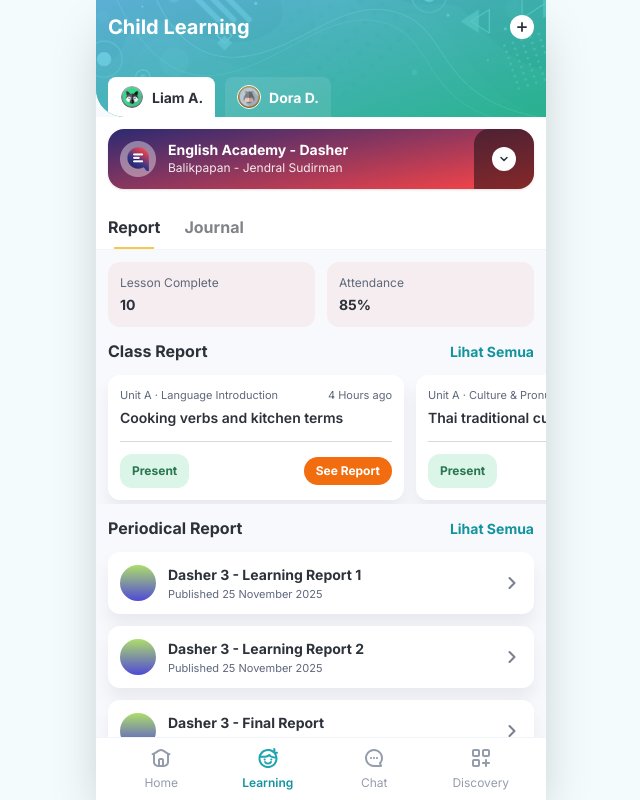
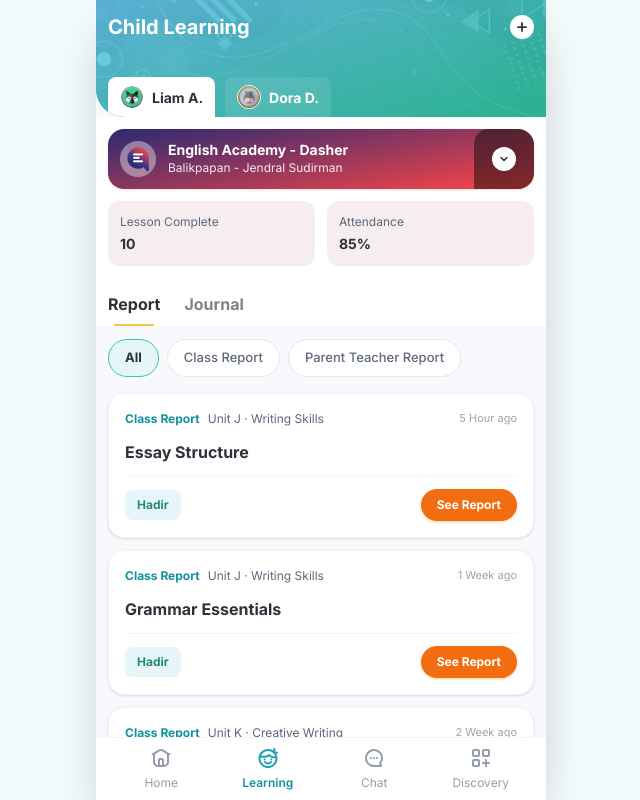
Before and after one commit to hhidro29/parent-app, a Next.js app in the folder apps/web/: page /learning in a window 1280 px wide. Shown: the whole page, without its empty margins (319-959 px from the left). Built offline with nearby package versions, Linux system fonts and the light colour scheme.

Commit message:
feat(learning): rearrange stats section and unify report list

```diff
--- a/apps/web/src/app/learning/page.tsx
+++ b/apps/web/src/app/learning/page.tsx
@@ -71,45 +71,79 @@ const LIAM_JOURNAL = [
     }
 ];
 
-const CLASS_REPORTS = [
+const ALL_REPORTS = [
     {
-        id: "1",
-        unit: "Unit A · Language Introduction",
-        title: "Cooking verbs and kitchen terms",
-        time: "4 Hours ago",
-        status: "Present",
+        id: "c1",
+        type: "Class Report",
+        unit: "Unit J · Writing Skills",
+        title: "Essay Structure",
+        time: "5 Hour ago",
+        status: "Hadir",
         statusColor: "bg-[#dbf5e8] text-[#2a7650]",
+        link: "/learning/report/1"
     },
     {
-        id: "2",
-        unit: "Unit A · Culture & Pronunciation",
-        title: "Thai traditional cuisine",
-        time: "2 Days ago",
-        status: "Present",
+        id: "c2",
+        type: "Class Report",
+        unit: "Unit J · Writing Skills",
+        title: "Grammar Essentials",
+        time: "1 Week ago",
+        status: "Hadir",
         statusColor: "bg-[#dbf5e8] text-[#2a7650]",
-    }
-];
-
-const PERIODICAL_REPORTS = [
-    {
-        title: "Dasher 3 - Learning Report 1",
-        date: "Published 25 November 2025",
+        link: "/learning/report/2"
     },
     {
-        title: "Dasher 3 - Learning Report 2",
-        date: "Published 25 November 2025",
+        id: "c3",
+        type: "Class Report",
+        unit: "Unit K · Creative Writing",
+        title: "Character Development",
+        time: "2 Week ago",
+        status: "Hadir",
+        statusColor: "bg-[#dbf5e8] text-[#2a7650]",
+        link: "/learning/report/3"
     },
     {
-        title: "Dasher 3 - Final Report",
-        date: "Published 25 November 2025",
+        id: "c4",
+        type: "Class Report",
+        unit: "Unit L · Literature Analysis",
+        title: "Poetry Techniques",
+        time: "3 Week ago",
+        status: "Hadir",
+        statusColor: "bg-[#dbf5e8] text-[#2a7650]",
+        link: "/learning/report/4"
+    },
+    {
+        id: "p1",
+        type: "Teacher Parent Report",
+        title: "[kids Name] - Learning Report 1",
+        time: "3 Week ago",
+        link: "#"
+    },
+    {
+        id: "c5",
+        type: "Class Report",
+        unit: "Unit M · Research Skills",
+        title: "Citing Sources",
+        time: "4 Week ago",
+        status: "Hadir",
+        statusColor: "bg-[#dbf5e8] text-[#2a7650]",
+        link: "/learning/report/5"
     }
 ];
 
 export default function LearningPage() {
     const [selectedChildId, setSelectedChildId] = useState("liam");
     const [activeTab, setActiveTab] = useState<"report" | "journal">("report");
+    const [reportFilter, setReportFilter] = useState("All");
 
     const selectedChild = CHILDREN_DATA.find(c => c.id === selectedChildId) || CHILDREN_DATA[0];
+
+    const filteredReports = ALL_REPORTS.filter(report => {
+        if (reportFilter === "All") return true;
+        if (reportFilter === "Class Report") return report.type === "Class Report";
+        if (reportFilter === "Parent Teacher Report") return report.type === "Teacher Parent Report";
+        return true;
+    });
 
     return (
         <div className="flex flex-col min-h-full w-full bg-[#F7F9FD] pb-[100px]">
@@ -207,6 +241,20 @@ export default function LearningPage() {
                 </div>
             </div>
 
+            {/* Stats Section */}
+            <div className="w-full px-[12px] pb-[12px] bg-white">
+                <div className="flex gap-[12px] w-full">
+                    <div className="flex-1 bg-[#F5EDEF] rounded-[12px] p-[12px]">
+                        <p className="font-['Inter'] font-normal text-[12px] text-[#5E677B] mb-[2px]">Lesson Complete</p>
+                        <p className="font-['Inter'] font-bold text-[14px] text-[#2C313A]">{selectedChild.stats.lessonComplete}</p>
+                    </div>
+                    <div className="flex-1 bg-[#F5EDEF] rounded-[12px] p-[12px]">
+                        <p className="font-['Inter'] font-normal text-[12px] text-[#5E677B] mb-[2px]">Attendance</p>
+                        <p className="font-['Inter'] font-bold text-[14px] text-[#2C313A]">{selectedChild.stats.attendance}</p>
+                    </div>
+                </div>
+            </div>
+
             {/* Main Tabs */}
             <div className="w-full px-[12px] bg-white flex gap-[24px] border-b border-[#F1F5F9]">
                 {["Report", "Journal"].map(tab => (
@@ -229,74 +277,69 @@ export default function LearningPage() {
             <div className="flex flex-col p-[12px] gap-[12px]">
                 {activeTab === "report" ? (
                     <>
-                        {/* Stats Section */}
-                        <div className="flex gap-[12px] w-full">
-                            <div className="flex-1 bg-[#F5EDEF] rounded-[12px] p-[12px]">
-                                <p className="font-['Inter'] font-normal text-[12px] text-[#5E677B] mb-[2px]">Lesson Complete</p>
-                                <p className="font-['Inter'] font-bold text-[14px] text-[#2C313A]">{selectedChild.stats.lessonComplete}</p>
-                            </div>
-                            <div className="flex-1 bg-[#F5EDEF] rounded-[12px] p-[12px]">
-                                <p className="font-['Inter'] font-normal text-[12px] text-[#5E677B] mb-[2px]">Attendance</p>
-                                <p className="font-['Inter'] font-bold text-[14px] text-[#2C313A]">{selectedChild.stats.attendance}</p>
-                            </div>
+                        {/* Filter Pills */}
+                        <div className="flex gap-[8px] overflow-x-auto pb-[4px] -mx-[12px] px-[12px] scrollbar-hide">
+                            {["All", "Class Report", "Parent Teacher Report"].map(filter => (
+                                <button
+                                    key={filter}
+                                    onClick={() => setReportFilter(filter)}
+                                    className={`px-[16px] py-[8px] rounded-full border whitespace-nowrap transition-colors ${reportFilter === filter
+                                        ? "bg-[#E6F6F8] border-[#34CE9E] text-[#2C313A] font-bold"
+                                        : "bg-white border-[#E2E8F0] text-[#5E677B]"
+                                        } text-[13px]`}
+                                >
+                                    {filter}
+                                </button>
+                            ))}
                         </div>
 
-                        {/* Class Report Section */}
+                        {/* Unified Report List */}
                         <div className="flex flex-col gap-[12px]">
+                            {filteredReports.map((report) => (
+                                <div key={report.id} className="bg-white rounded-[16px] p-[16px] flex flex-col gap-[12px] shadow-sm border border-slate-100">
+                                    {/* Header */}
                                     <div className="flex items-center justify-between">
-                                <h2 className="font-['Inter'] font-bold text-[16px] text-[#2C313A]">Class Report</h2>
-                                <Link href="/learning/report" className="font-['Inter'] font-bold text-[14px] text-[#13939E]">Lihat Semua</Link>
+                                        <div className="flex items-center gap-[8px] overflow-hidden">
+                                            <span className={`font-['Inter'] font-bold text-[12px] whitespace-nowrap ${report.type === "Class Report" ? "text-[#13939E]" : "text-[#F26D0F]"
+                                                }`}>
+                                                {report.type}
+                                            </span>
+                                            {report.unit && (
+                                                <span className="font-['Inter'] font-normal text-[12px] text-[#5E677B] truncate">
+                                                    {report.unit}
+                                                </span>
+                                            )}
+                                        </div>
+                                        <span className="font-['Inter'] font-normal text-[11px] text-[#9BA3AF] whitespace-nowrap shrink-0">
+                                            {report.time}
+                                        </span>
                                     </div>
 
-                            <div className="flex gap-[12px] overflow-x-auto pb-[4px] -mx-[12px] px-[12px] scrollbar-hide">
-                                {CLASS_REPORTS.map(report => (
-                                    <div key={report.id} className="min-w-[296px] bg-white rounded-[12px] p-[12px] shadow-[0px_12px_16px_0px_rgba(129,134,142,0.12)] shrink-0 flex flex-col gap-[12px]">
-                                        <div className="flex flex-col gap-[4px]">
+                                    {/* Title */}
+                                    <h3 className="font-['Inter'] font-bold text-[16px] text-[#2C313A] leading-[24px]">
+                                        {report.title}
+                                    </h3>
+
+                                    <div className="h-[1px] bg-[#F1F5F9] w-full" />
+
+                                    {/* Footer */}
                                     <div className="flex items-center justify-between">
-                                                <span className="font-['Inter'] font-normal text-[11px] text-[#5E677B] leading-[16px]">{report.unit}</span>
-                                                <span className="font-['Inter'] font-normal text-[11px] text-[#5E677B] leading-[16px]">{report.time}</span>
+                                        {report.status ? (
+                                            <div className="px-[12px] py-[6px] rounded-[8px] bg-[#E6F6F8] flex items-center justify-center">
+                                                <span className="font-['Inter'] font-bold text-[12px] text-[#258B79]">{report.status}</span>
                                             </div>
-                                            <h3 className="font-['Inter'] font-semibold text-[14px] text-[#2C313A] leading-[22px]">{report.title}</h3>
-                                        </div>
-                                        <div className="h-[1px] bg-[#D9D9D9] w-full" />
-                                        <div className="flex items-center justify-between">
-                                            <div className={`px-[12px] py-[8px] rounded-[12px] flex items-center justify-center ${report.statusColor}`}>
-                                                <span className="font-['Inter'] font-bold text-[12px] leading-[18px]">{report.status}</span>
-                                            </div>
+                                        ) : (
+                                            <div /> /* Spacer if no status */
+                                        )}
                                         <Link
-                                                href={`/learning/report/${report.id}`}
-                                                className="bg-[#F26D0F] text-white font-bold text-[12px] px-[12px] h-[28px] rounded-full active:scale-95 transition-transform flex items-center justify-center"
+                                            href={report.link}
+                                            className="bg-[#F26D0F] text-white font-bold text-[12px] px-[16px] h-[32px] rounded-full active:scale-95 transition-transform flex items-center justify-center shadow-orange-200 shadow-sm"
                                         >
                                             See Report
                                         </Link>
                                     </div>
                                 </div>
                             ))}
-                            </div>
-                        </div>
-
-                        {/* Periodical Report Section */}
-                        <div className="flex flex-col gap-[12px]">
-                            <div className="flex items-center justify-between">
-                                <h2 className="font-['Inter'] font-bold text-[16px] text-[#2C313A]">Periodical Report</h2>
-                                <Link href="#" className="font-['Inter'] font-bold text-[14px] text-[#13939E]">Lihat Semua</Link>
-                            </div>
-
-                            <div className="flex flex-col gap-[12px]">
-                                {PERIODICAL_REPORTS.map((report, idx) => (
-                                    <div key={idx} className="bg-white rounded-[12px] p-[12px] flex items-center shadow-[0px_12px_16px_0px_rgba(129,134,142,0.12)] active:bg-slate-50 cursor-pointer">
-                                        <div className="w-[36px] h-[36px] rounded-full mr-[12px] shrink-0"
-                                            style={{ background: "linear-gradient(180deg, #AEDD6B 0%, #4F49D6 100%)" }} />
-                                        <div className="flex flex-col flex-1">
-                                            <span className="font-['Inter'] font-bold text-[14px] text-[#2C313A] leading-[22px]">{report.title}</span>
-                                            <span className="font-['Inter'] font-normal text-[11px] text-[#5E677B] leading-[16px]">{report.date}</span>
-                                        </div>
-                                        <svg width="20" height="20" viewBox="0 0 24 24" fill="none" stroke="#79808F" strokeWidth="2.5" strokeLinecap="round" strokeLinejoin="round">
-                                            <path d="M9 18l6-6-6-6" />
-                                        </svg>
-                                    </div>
-                                ))}
-                            </div>
                         </div>
                     </>
                 ) : (
```
Lines whose indentation alone changed are shown as unchanged.
